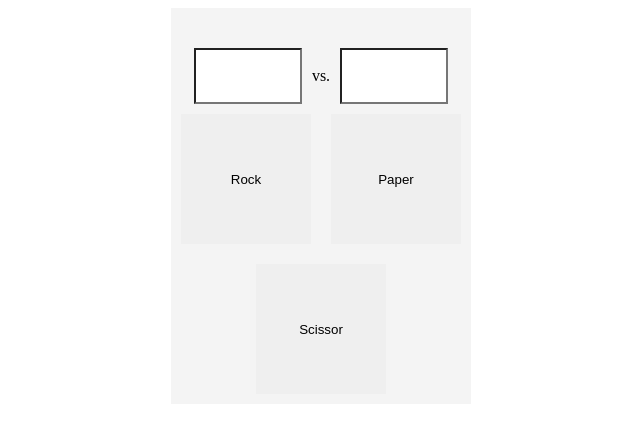
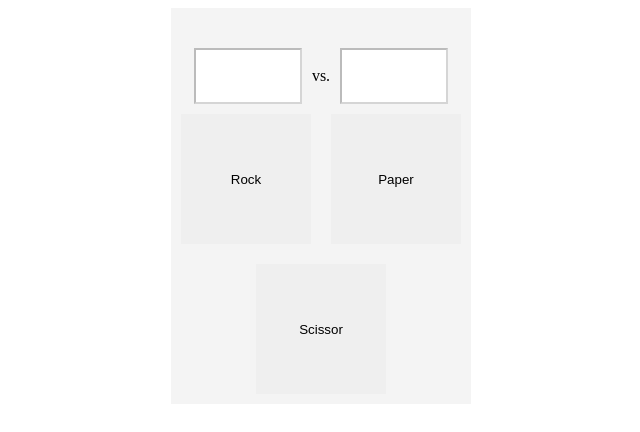
Before and after one commit to gemae/SimpleGame, a plain HTML site: page index.html in a window 1280 px wide. Shown: the whole page, without its empty margins (327-967 px from the left). Drawn offline with nearby package versions, Linux system fonts and the light colour scheme.

Commit message:
disabling fields

```diff
--- a/index.html
+++ b/index.html
@@ -46,8 +46,8 @@ const you = document.querySelector('.you');
 const enemy = document.querySelector('.enemy');
 const output = document.querySelector('.output');
 var rps = ['rock','paper','scissor'];
-
-
+you.disabled = true;
+enemy.disabled = true;
 function practice(num){
 
     var rand =  Math.floor(Math.random() * 2) + 0;
--- a/style.css
+++ b/style.css
@@ -32,6 +32,7 @@ margin: 0 auto;
     background-color: #fff;
     text-align: center;
     font-size: 16px;
+
 }
 .btn{
     width: 130px;
```
